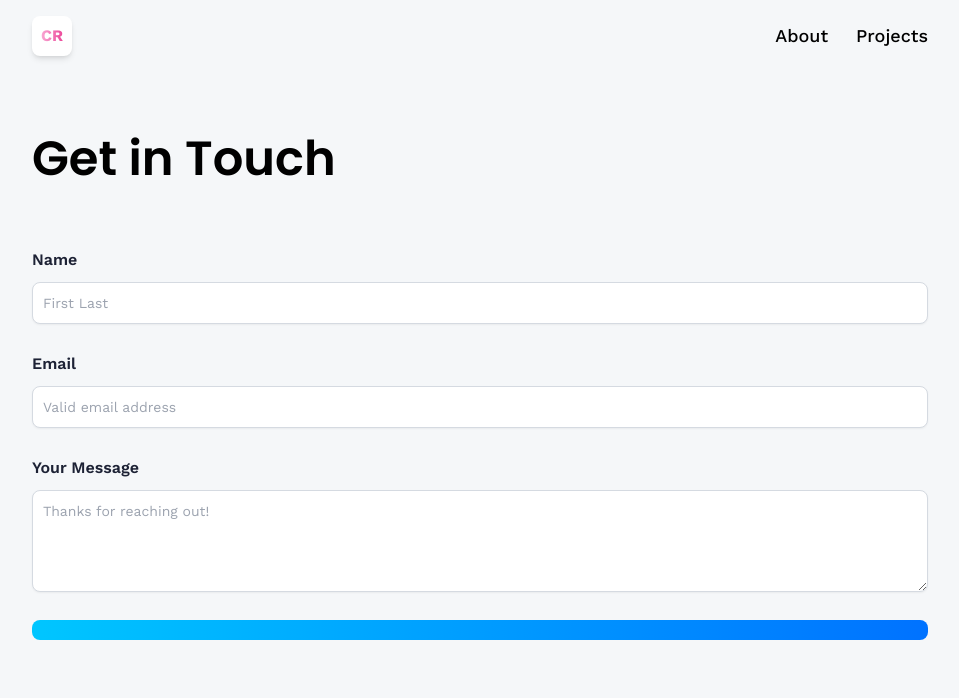
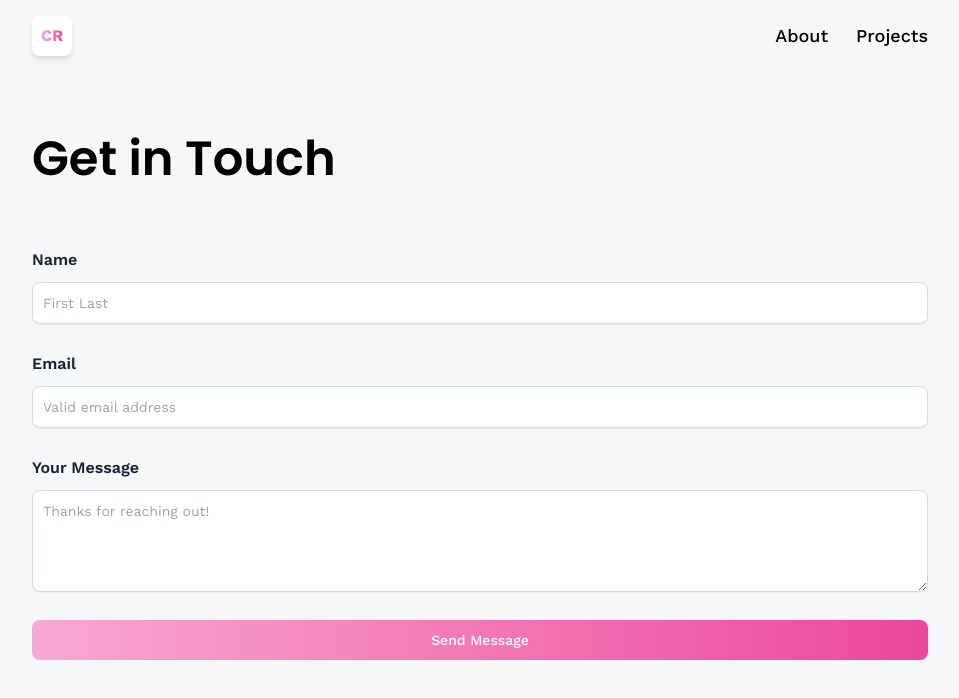
Before and after one commit to TeaCandy/3D_portfolio, a React (Vite) app: page /contact in a window 1280 px wide. Shown: the top 698 px of the page, without its empty margins (160-1119 px from the left). Built offline with nearby package versions, Linux system fonts and the light colour scheme.

Commit message:
fixed @apply and synced colors

```diff
--- a/src/index.css
+++ b/src/index.css
@@ -51,7 +51,7 @@ body:has(.card[data-color="green"]:hover) {
   }
 
   .btn {
-    @apply text-white bg-gradient-to-r from-[#00c6ff] to-[#0072ff] focus:ring-4 focus:outline-none focus:ring-blue-300 font-medium rounded-lg text-sm w-full sm:w-auto px-5 py-2.5 text-center;
+    @apply text-white bg-gradient-to-r from-[#f9a8d4] to-[#ec4899] focus:ring-4 focus:outline-none focus:ring-blue-300 font-medium rounded-lg text-sm w-full sm:w-auto px-5 py-2.5 text-center;
   }
 
   .header {
--- a/src/pages/Contact.jsx
+++ b/src/pages/Contact.jsx
@@ -2,6 +2,7 @@ import React, { useState } from 'react'
 
 const Contact = () => {
   const [form, setForm] = useState({ name: '', email: '', message: ''})
+  const [isLoading, setIsLoading] = useState(false);
 
   const handleChange = () => {};
   const handleFocus = () => {};
@@ -61,10 +62,11 @@ const Contact = () => {
           <button
             type="submit"
             className="btn"
+            disabled={isLoading}
             onFocus={handleFocus}
             onBlur={handleBlur}
           >
-
+              {isLoading ? 'Sending...' : 'Send Message'}
           </button>
         </form>
       </div>
```
